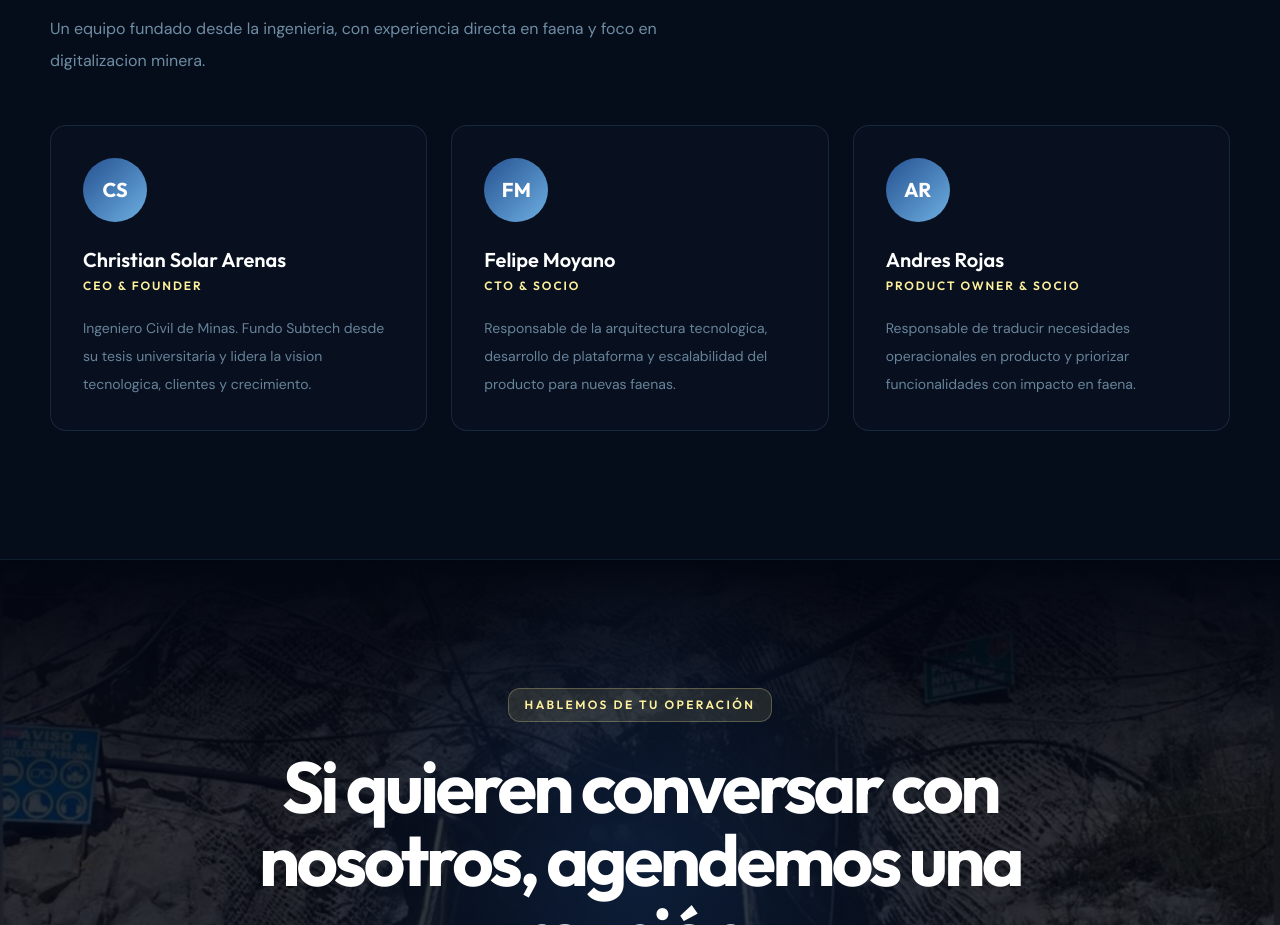
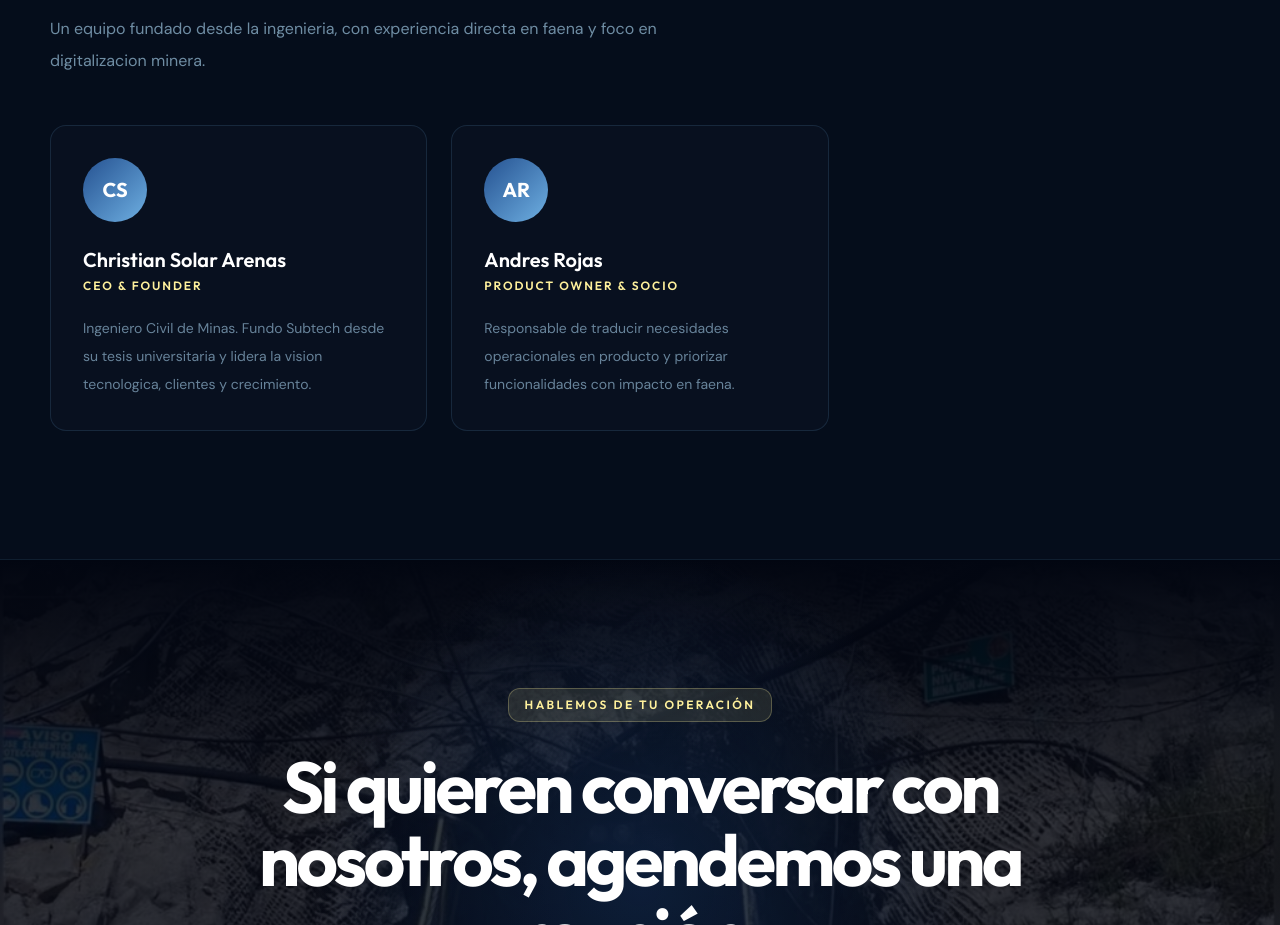
Before and after one commit to fMoyano90/subtech-frontend, a Next.js app: page /nosotros in a window 1280 px wide. Shown: the part 2380-3305 px from the top of the page. Built offline with nearby package versions, Linux system fonts and the light colour scheme.

Commit message:
feat(nosotros): hide Felipe Moyano team card temporarily via hidden flag

```diff
--- a/src/app/nosotros/page.tsx
+++ b/src/app/nosotros/page.tsx
@@ -3,7 +3,15 @@ import Link from "next/link";
 import ScrollReveal from "@/components/scroll-reveal";
 import Navbar from "@/components/navbar";
 
-const team = [
+type TeamMember = {
+  initials: string;
+  name: string;
+  role: string;
+  bio: string;
+  hidden?: boolean;
+};
+
+const team: TeamMember[] = [
   {
     initials: "CS",
     name: "Christian Solar Arenas",
@@ -15,6 +23,7 @@ const team = [
     name: "Felipe Moyano",
     role: "CTO & Socio",
     bio: "Responsable de la arquitectura tecnologica, desarrollo de plataforma y escalabilidad del producto para nuevas faenas.",
+    hidden: true,
   },
   {
     initials: "AR",
@@ -180,7 +189,7 @@ export default function NosotrosPage() {
             lead="Un equipo fundado desde la ingenieria, con experiencia directa en faena y foco en digitalizacion minera."
           />
           <div className="mt-12 grid gap-6 md:grid-cols-3">
-            {team.map((member) => (
+            {team.filter((member) => !member.hidden).map((member) => (
               <article key={member.name} data-reveal className="rounded-2xl border border-subtech-blue/15 bg-[#08101f] p-8">
                 <div className="flex h-16 w-16 items-center justify-center rounded-full bg-gradient-to-br from-subtech-dark-blue to-subtech-blue text-xl font-bold text-white">
                   {member.initials}
```
